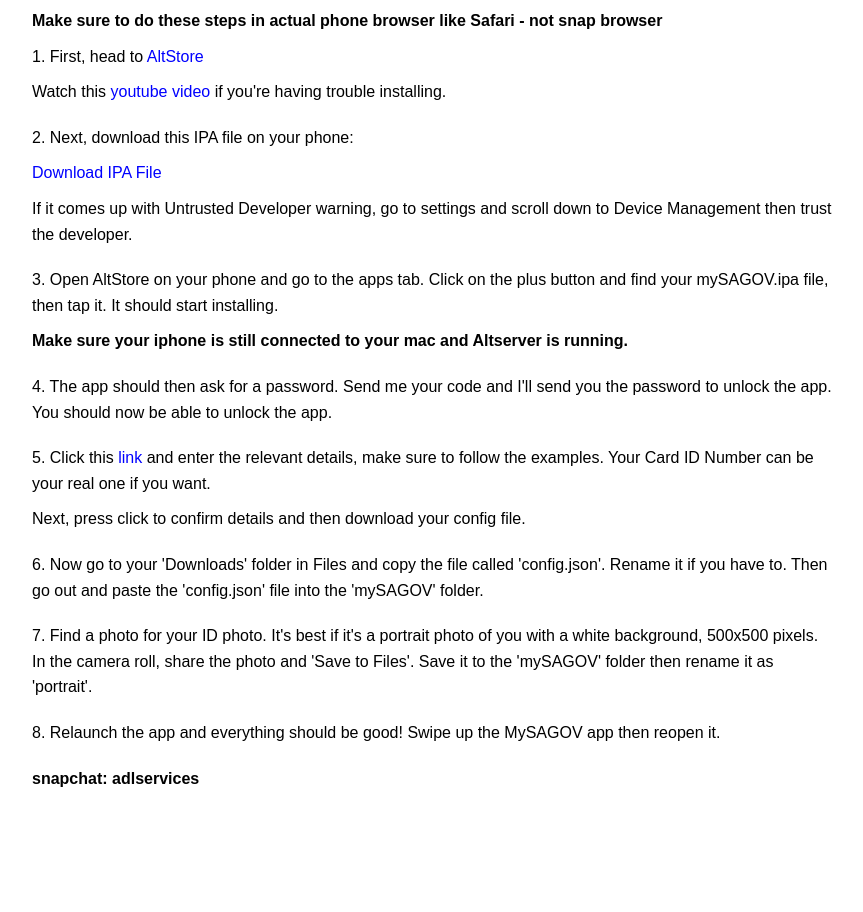
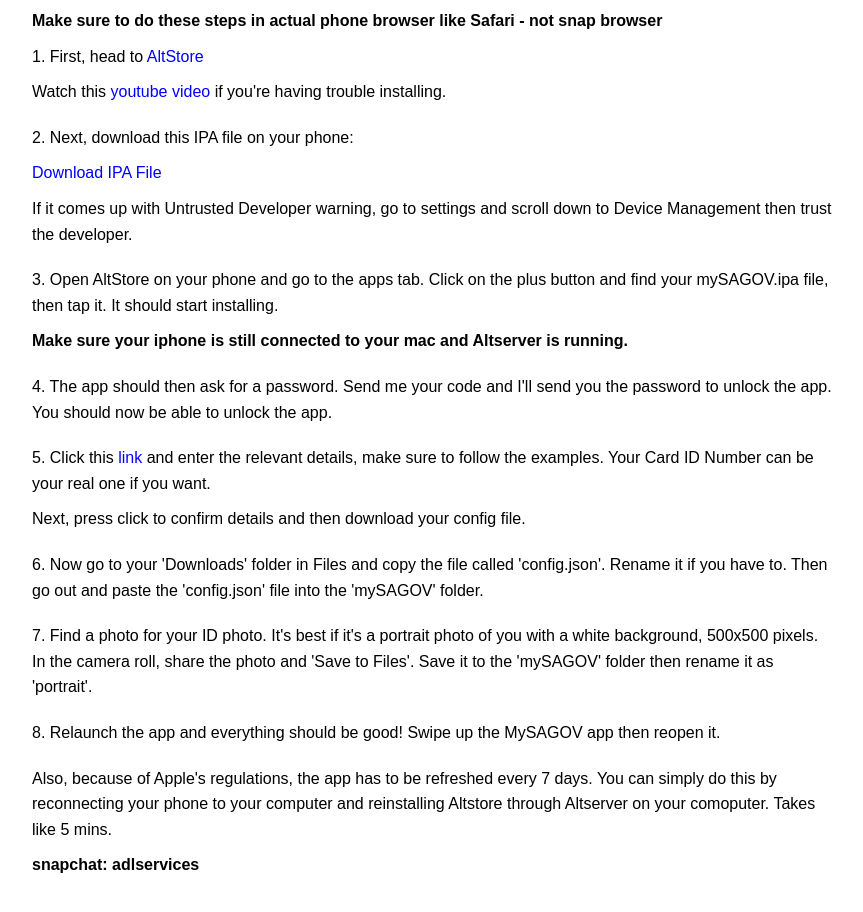
Before and after one commit to adlservices/adlservices.github.io, a plain HTML site: page index.html in a window 1280 px wide. Shown: the part 114-1026 px from the top of the page, without its empty margins (208-1071 px from the left). Before the commit the page ends 943 px from the top, so only its background shows below. Drawn offline with Linux system fonts and the light colour scheme.

Commit message:
Update index.html

```diff
--- a/index.html
+++ b/index.html
@@ -76,6 +76,7 @@
             <p>8. Relaunch the app and everything should be good! Swipe up the MySAGOV app then reopen it.</p>
         </div>
         <footer>
+            <p>Also, because of Apple's regulations, the app has to be refreshed every 7 days. You can simply do this by reconnecting your phone to your computer and reinstalling Altstore through Altserver on your comoputer. Takes like 5 mins.</p>
             <p><strong>snapchat: adlservices</strong></p>
         </footer>
     </div>
```
